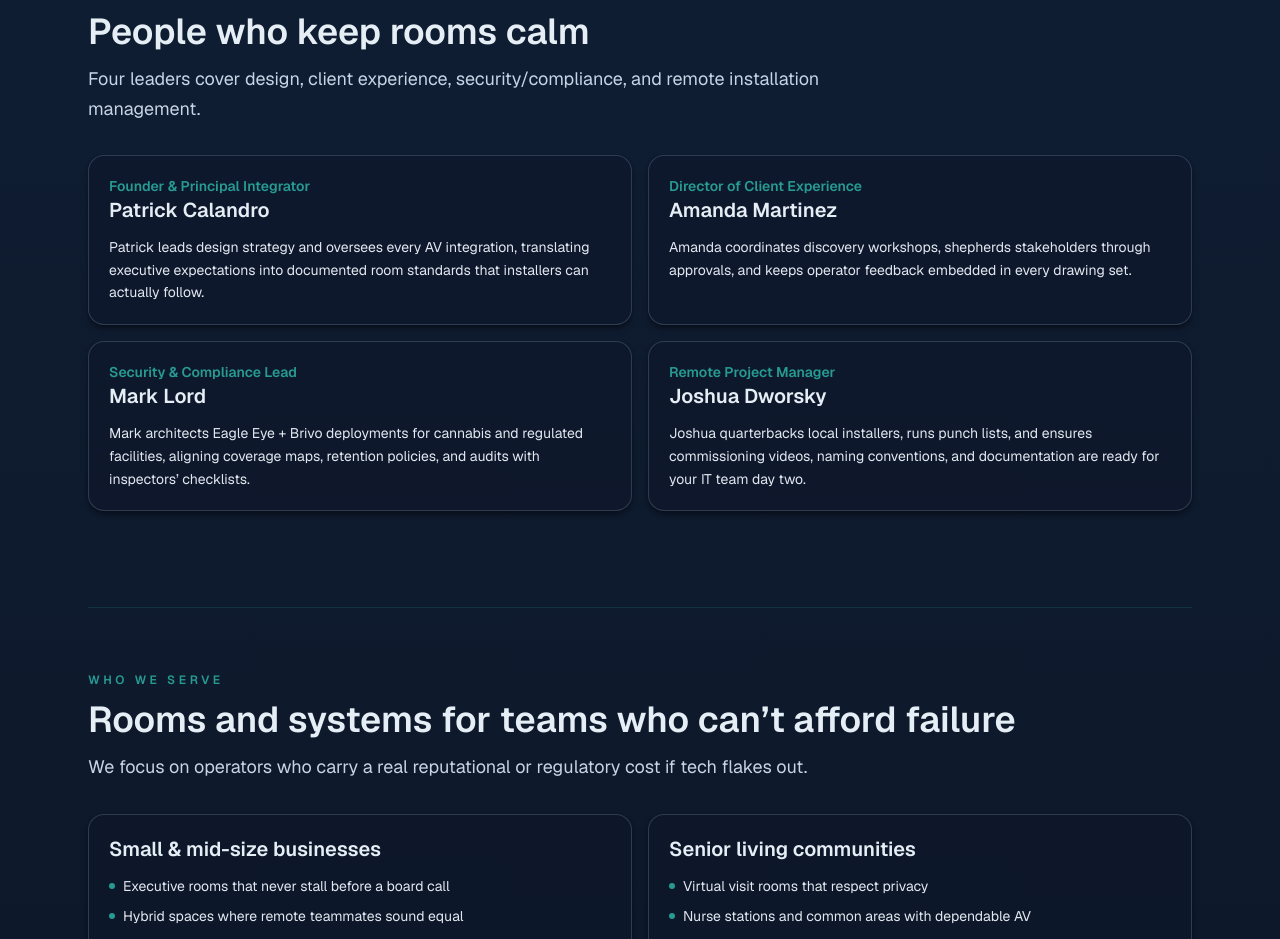
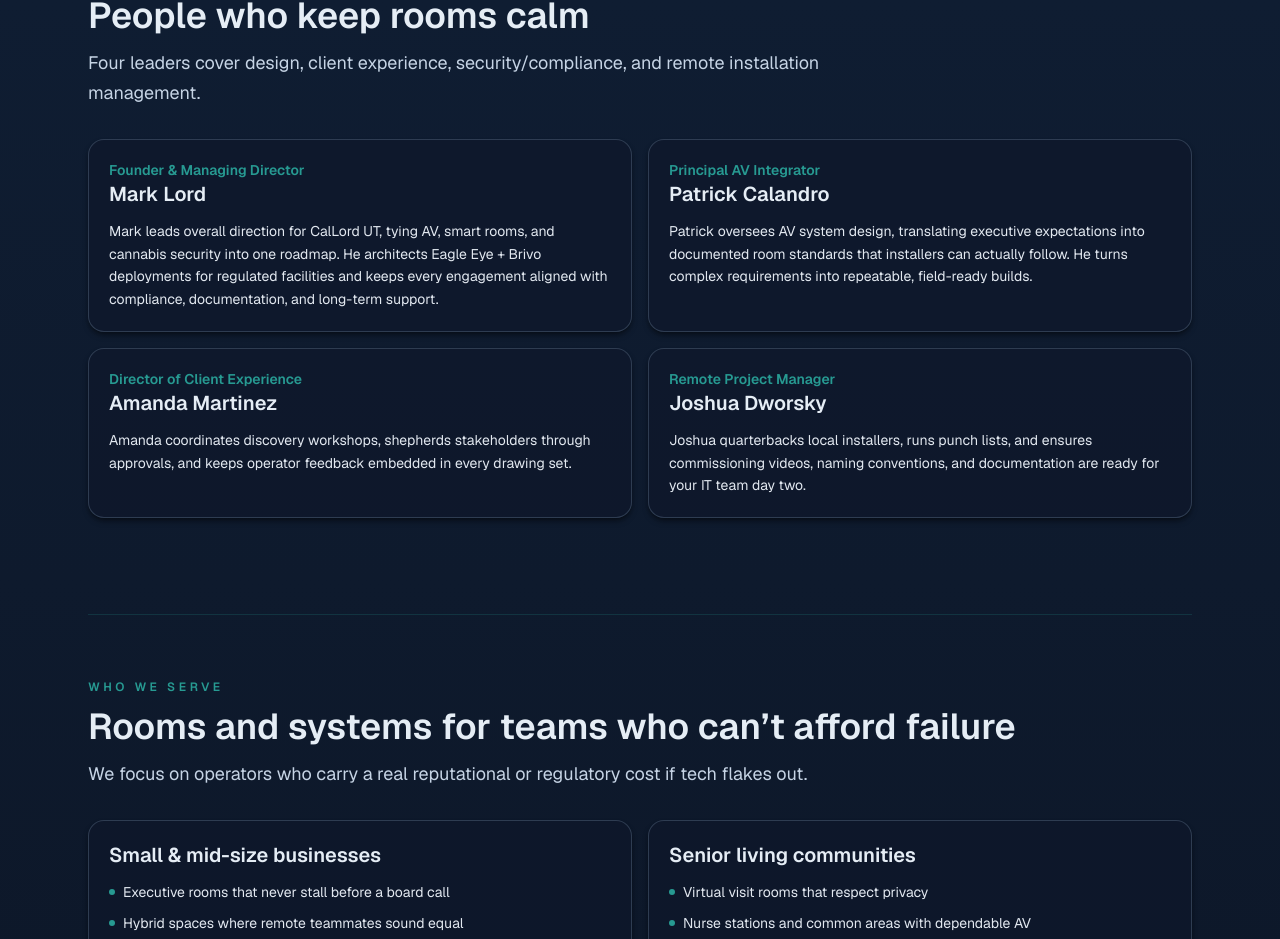
Before and after one commit to markl2305/callordut, a Next.js app: page /about in a window 1280 px wide. Shown: the part 2270-3209 px from the top of the page. Built offline with nearby package versions, Linux system fonts and the light colour scheme.

Commit message:
About us

```diff
--- a/src/app/about/page.tsx
+++ b/src/app/about/page.tsx
@@ -77,19 +77,19 @@ const principles = [
 
 const team = [
   {
+    name: "Mark Lord",
+    title: "Founder & Managing Director",
+    bio: "Mark leads overall direction for CalLord UT, tying AV, smart rooms, and cannabis security into one roadmap. He architects Eagle Eye + Brivo deployments for regulated facilities and keeps every engagement aligned with compliance, documentation, and long-term support.",
+  },
+  {
     name: "Patrick Calandro",
-    title: "Founder & Principal Integrator",
-    bio: "Patrick leads design strategy and oversees every AV integration, translating executive expectations into documented room standards that installers can actually follow.",
+    title: "Principal AV Integrator",
+    bio: "Patrick oversees AV system design, translating executive expectations into documented room standards that installers can actually follow. He turns complex requirements into repeatable, field-ready builds.",
   },
   {
     name: "Amanda Martinez",
     title: "Director of Client Experience",
     bio: "Amanda coordinates discovery workshops, shepherds stakeholders through approvals, and keeps operator feedback embedded in every drawing set.",
-  },
-  {
-    name: "Mark Lord",
-    title: "Security & Compliance Lead",
-    bio: "Mark architects Eagle Eye + Brivo deployments for cannabis and regulated facilities, aligning coverage maps, retention policies, and audits with inspectors’ checklists.",
   },
   {
     name: "Joshua Dworsky",
--- a/src/app/layout.tsx
+++ b/src/app/layout.tsx
@@ -51,9 +51,7 @@ export default function RootLayout({
         className={`${geistSans.variable} ${geistMono.variable} antialiased bg-background text-foreground`}
       >
         <Header />
-        <div className="pt-24 lg:pt-32">
-          {children}
-        </div>
+        <main className="pt-20 lg:pt-28">{children}</main>
         <Footer />
       </body>
     </html>
```
